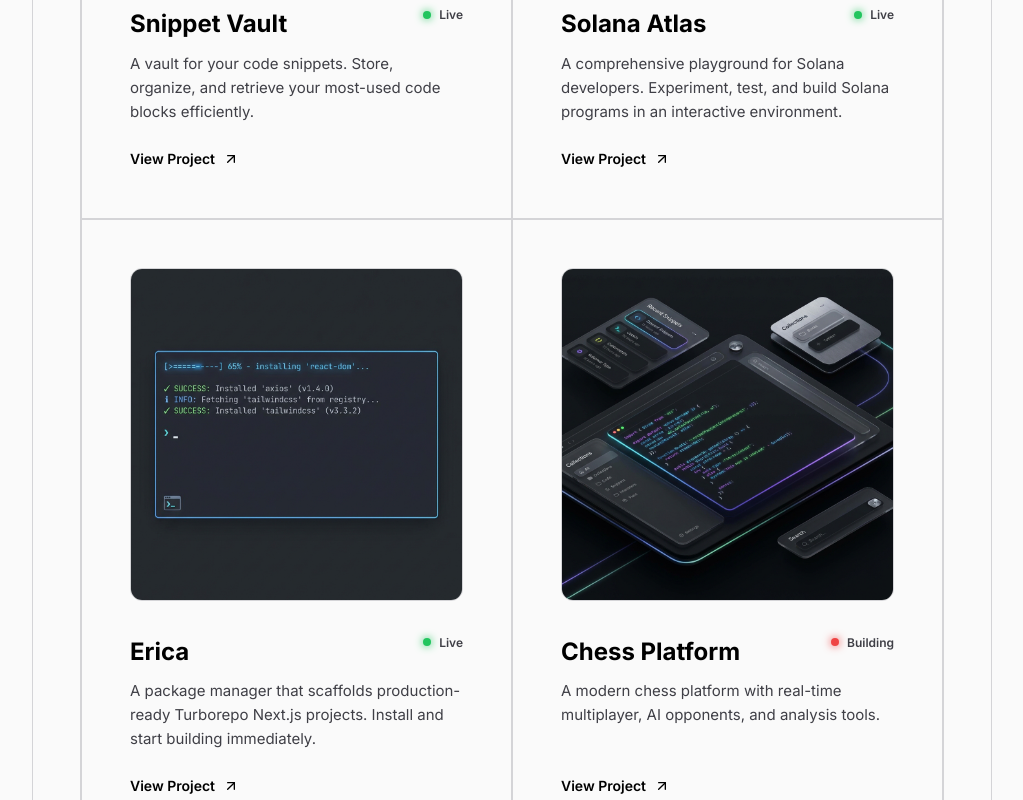
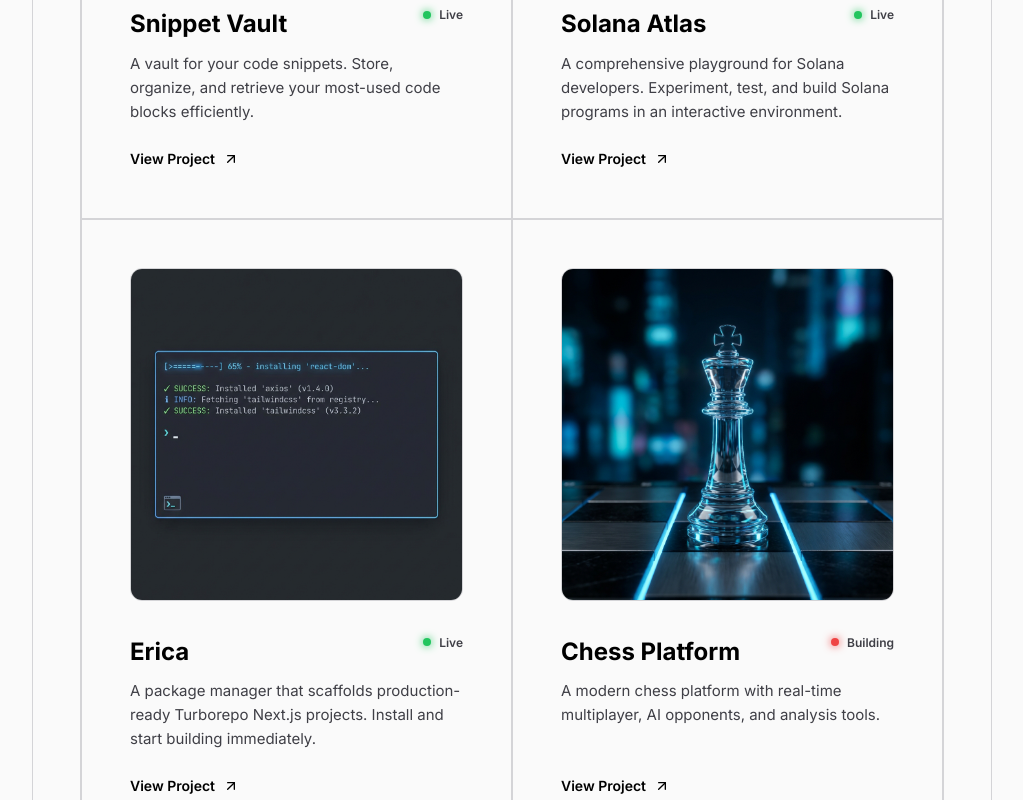
Before and after one commit to Abhijitam01/portfolio-website, a Next.js app: page / in a window 1280 px wide. Shown: the part 2012-2812 px from the top of the page, without its empty margins (128-1151 px from the left). Built offline with nearby package versions, Linux system fonts and the light colour scheme.

Commit message:
adding images

```diff
--- a/next.config.ts
+++ b/next.config.ts
@@ -3,6 +3,19 @@ import type { NextConfig } from "next";
 const nextConfig: NextConfig = {
   /* config options here */
   reactCompiler: true,
+  images: {
+    qualities: [75, 88],
+    localPatterns: [
+      {
+        pathname: '/**',
+        search: '',
+      },
+      {
+        pathname: '/**',
+        search: '?v=2',
+      },
+    ],
+  },
 };
 
 export default nextConfig;
--- a/src/components/project-modal.tsx
+++ b/src/components/project-modal.tsx
@@ -50,6 +50,8 @@ export function ProjectModal({ project, onClose }: ProjectModalProps) {
             src={project.image}
             alt={project.title}
             fill
+            sizes="(max-width: 900px) 100vw, 800px"
+            quality={90}
             style={{ objectFit: 'cover' }}
             priority
           />
--- a/src/components/project.tsx
+++ b/src/components/project.tsx
@@ -29,6 +29,8 @@ export function ProjectItem({ project, onModalOpenChange }: ProjectItemProps) {
               src={project.image}
               alt={project.title}
               fill
+              sizes="(max-width: 768px) 100vw, 50vw"
+              quality={88}
               style={{ objectFit: 'cover' }}
             />
           </div>
--- a/src/data/projects.ts
+++ b/src/data/projects.ts
@@ -46,7 +46,7 @@ export const projects: Project[] = [
     title: "Solana Atlas",
     status: "Live",
     statusClass: "badge-live",
-    image: "/projects/solana-atlas.png",
+    image: "/projects/solana-atlas.png?v=2",
     description: "A comprehensive playground for Solana developers. Experiment, test, and build Solana programs in an interactive environment.",
     fullDescription: "Solana Atlas provides a bridge between low-level blockchain development and high-level developer experience. It offers a suite of interactive tools to test Solana programs on-the-fly, visualize account structures, and debug transactions in real-time. It's the ultimate sandbox for both beginners and experienced Solana architects.",
     techStack: ["Solana", "Web3.js", "TypeScript", "Anchor"],
@@ -62,7 +62,7 @@ export const projects: Project[] = [
     }
   },
   {
-    id: "errika",
+    id: "erica",
     title: "Erica",
     status: "Live",
     statusClass: "badge-live",
@@ -86,7 +86,7 @@ export const projects: Project[] = [
     title: "Chess Platform",
     status: "Building",
     statusClass: "badge-building",
-    image: "/projects/snippet-vault.png", // Reusing a placeholder for now
+    image: "/projects/chess.png",
     description: "A modern chess platform with real-time multiplayer, AI opponents, and analysis tools.",
     fullDescription: "This chess platform is built for serious players who want a sleek, distraction-free environment. Utilizing WebSockets for sub-100ms move latency, it supports ranked matchmaking, real-time move analysis, and a library of tactical puzzles. Currently in active development to integrate Stockfish 16 for advanced AI insights.",
     techStack: ["WebSockets", "React", "Node.js", "Stockfish"],
```
Also changed, not shown: public/projects/chess.png (added).
